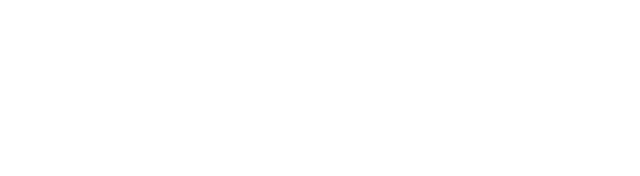
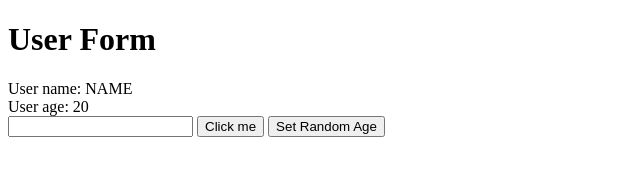
Before and after one commit to OsirisRoman/Custom-Web-Framework, a website built with Parcel: page index.html in a window 1280 px wide. Shown: the whole page, without its empty margins (0-640 px from the left). Built offline with nearby package versions, Linux system fonts and the light colour scheme; data requests are answered from the project's data file.

Commit message:
First overall custom framework characteristics

```diff
--- a/index.html
+++ b/index.html
@@ -7,6 +7,7 @@
     <title>Custom Web Framework</title>
   </head>
   <body>
+    <div id="root"></div>
     <script src="./src/index.ts"></script>
   </body>
 </html>
--- a/src/index.ts
+++ b/src/index.ts
@@ -1,10 +1,19 @@
-import { Collection } from "./models/Collection";
-import { User, UserProps } from "./models/User";
+import { User } from "./models/User";
+import { UserForm } from "./views/UserForm";
 
-const collection = User.buildUserCollection();
+const user = User.buildUser({ name: "NAME", age: 20 });
 
-collection.on("change", () => {
-  console.log(collection);
-});
+const userForm = new UserForm(document.getElementById("root"), user);
 
-collection.fetch();
+userForm.render();
+
+// import { Collection } from "./models/Collection";
+// import { User, UserProps } from "./models/User";
+
+// const collection = User.buildUserCollection();
+
+// collection.on("change", () => {
+//   console.log(collection);
+// });
+
+// collection.fetch();
--- a/src/models/User.ts
+++ b/src/models/User.ts
@@ -26,4 +26,9 @@ export class User extends Model<UserProps> {
       new ApiSync<UserProps>(rootUrl)
     );
   }
+
+  setRandomAge(): void {
+    const age = Math.round(Math.random() * 100);
+    this.set({ age });
+  }
 }
--- /dev/null
+++ b/src/views/UserForm.ts
@@ -0,0 +1,67 @@
+import { User } from "../models/User";
+
+export class UserForm {
+  constructor(public parent: Element, public model: User) {
+    this.bindModel();
+  }
+
+  bindModel(): void {
+    this.model.on("change", () => {
+      this.render();
+    });
+  }
+
+  eventsMap(): { [key: string]: () => void } {
+    return {
+      "click:.set-age": this.onSetAgeClick,
+    };
+  }
+
+  onSetAgeClick = (): void => {
+    this.model.setRandomAge();
+  };
+
+  onHeaderHover(): void {
+    console.log("H1 was hovered over");
+  }
+
+  onButtonClick(): void {
+    console.log("Hi There!");
+  }
+
+  template(): string {
+    return `
+        <div>
+            <h1>User Form</h1>
+            <div>User name: ${this.model.get("name")}</div>
+            <div>User age: ${this.model.get("age")}</div>
+            <input />
+            <button>Click me</button>
+            <button class="set-age">Set Random Age</button>
+        </div>
+    `;
+  }
+
+  bindEvents(fragment: DocumentFragment): void {
+    const eventsMap = this.eventsMap();
+
+    for (let eventKey in eventsMap) {
+      const [eventName, selector] = eventKey.split(":");
+
+      fragment.querySelectorAll(selector).forEach(element => {
+        element.addEventListener(eventName, eventsMap[eventKey]);
+      });
+    }
+  }
+
+  render(): void {
+    this.parent.innerHTML = "";
+
+    const templateElement = document.createElement("template");
+    templateElement.innerHTML = this.template();
+
+    this.bindEvents(templateElement.content);
+
+    this.parent.append(templateElement.content);
+  }
+}
```
